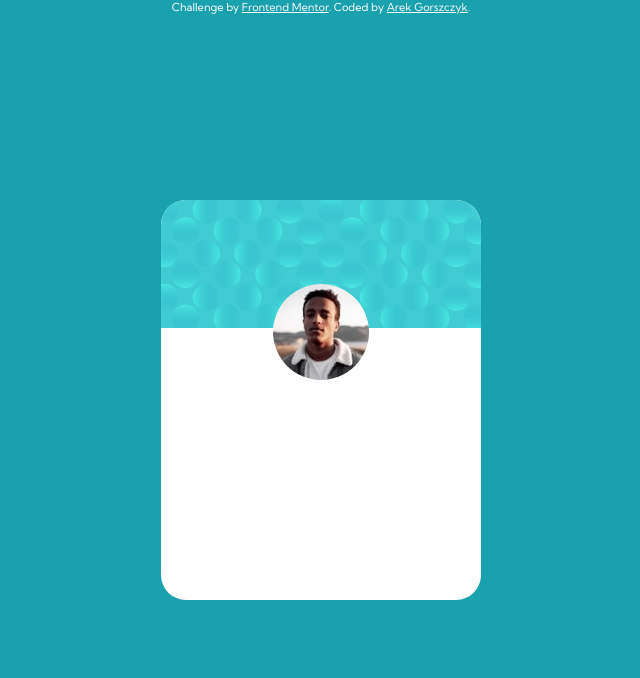
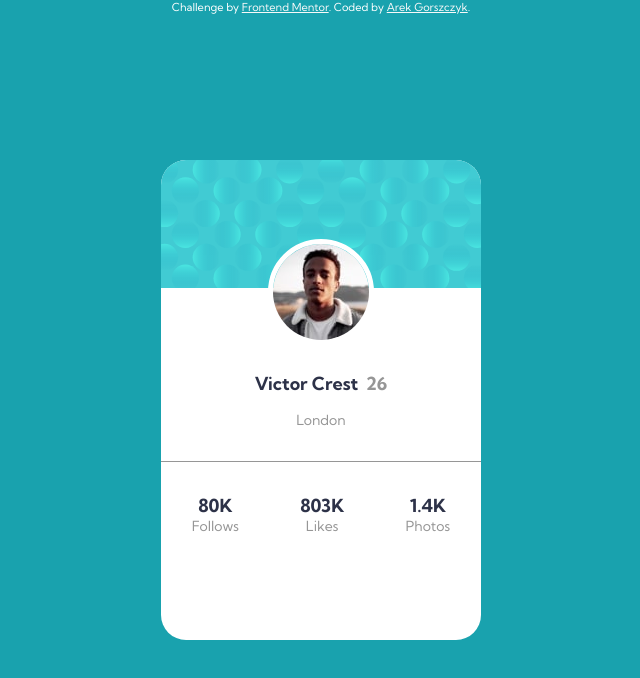
Before and after one commit to LG2GAME/profile-card-component-main, a plain HTML site: page index.html in a window 1280 px wide. Shown: the whole page, without its empty margins (319-959 px from the left). Drawn offline with Linux system fonts and the light colour scheme.

Commit message:
Add files via upload

```diff
--- a/index.html
+++ b/index.html
@@ -16,14 +16,42 @@
 
   <main>
     <div class="card">
-      <!-- images -->
-      <div class="card__top">
-        <img src="images/bg-pattern-card.svg" alt="">
-      </div>
-      <div class="card__img">
-        <img src="images/image-victor.jpg" alt="">
-      </div>
-      <!-- text -->
+      <header>
+        <div class="card__banner">
+          <img src="images/bg-pattern-card.svg">
+        </div>
+        <div class="card__avatar">
+          <img src="images/image-victor.jpg">
+        </div>
+      </header>
+      <main>
+        <div class="card__text">
+          <div class="card__text__name">
+            <h1>Victor Crest</h1>
+            <h2>26</h2>
+          </div>
+          <div class="card__text__place">
+            <h2>London</h2>
+          </div>
+        </div>
+      </main>
+      <footer>
+        <div class="underline"></div>
+        <div class="card__info">
+          <div class="card__info__follow">
+            <h1>80K</h1>
+            <p>Follows</p>
+          </div>
+          <div class="card__info__likes">
+            <h1>803K</h1>
+            <p>Likes</p>
+          </div>
+          <div class="card__info__photos">
+            <h1>1.4K</h1>
+            <p>Photos</p>
+          </div>
+        </div>
+      </footer>
     </div>
   </main>
 
--- a/style.css
+++ b/style.css
@@ -16,32 +16,117 @@ body {
     font-family: 'Kumbh Sans', sans-serif;
 }
 
+/* card */
+
 .card {
     background-color: #fff;
+    width: 25vw;
+    height: 60vh;
+    position: absolute;
     border-radius: 25px;
-    height: 50vh;
+    top: 50%;
     left: 50%;
-    position: absolute;
-    top: 50%;
     transform: translate(-50%, -50%);
-    width: 25vw;
 }
 
-.card__top img {
+/* card header */
+
+.card__banner img {
+    width: 100%;
+    height: 100%;
     border-radius: 25px 25px 0 0;
-    height: 100%;
-    width: 100%;
 }
 
-.card__img {
+/* card header avatar */
+.card__avatar {
     position: relative;
 }
 
-.card__img img {
+.card__avatar img {
+    position: absolute;
+    top: 50%;
+    left: 50%;
+    transform: translate(-50%, -50%);
+    border: 5px #fff solid;
     border-radius: 50%;
-    left: 50%;
-    position: absolute;
-    transform: translate(-50%, -50%);
+}
+/* card main */
+
+
+/* card main texts */
+.card__text {
+    display: grid;
+    align-items: center;
+    justify-content: center;
+    text-align: center;
+}
+
+.card__text__name {
+    display: flex;
+    margin-top: 5rem;
+}
+
+.card__text__name h1 {
+    color: var(--very-dark-desaturated-blue);
+    font-weight: 700;
+    font-size: 18px;
+}
+
+.card__text__name h2 {
+    color: var(--dark-gray);
+    font-weight: 700;
+    font-size: 18px;
+    margin-left: .5rem;
+}
+
+.card__text__place h2 {
+    color: var(--dark-gray);
+    font-weight: 400;
+    font-size: 14px;
+    margin-top: 1rem;
+}
+
+/* footer */
+
+.underline {
+    border: none;
+    background-color: var(--dark-gray);
+    width: 100%;
+    height: 1px;
+    margin: 2rem 0;
+}
+
+.card__info {
+    display: flex;
+    justify-content: space-around;
+    text-align: center;
+}
+
+.card__info__follow h1,
+.card__info__likes h1,
+.card__info__photos h1 {
+    font-size: 18px;
+    color: var(--very-dark-desaturated-blue);
+    font-weight: 700;
+}
+
+.card__info__follow p,
+.card__info__likes p,
+.card__info__photos p {
+    font-size: 14px;
+    color: var(--dark-gray);
+    font-weight: 400;
+}
+
+/* MEDIA QUERIES */
+/* MEDIA QUERIES for: 375px */
+@media only screen and (max-width: 375px) {
+
+    .card {
+        width: 90vw;
+        height: 65vh;
+    }
+
 }
 
 /* about author and quest */
```
